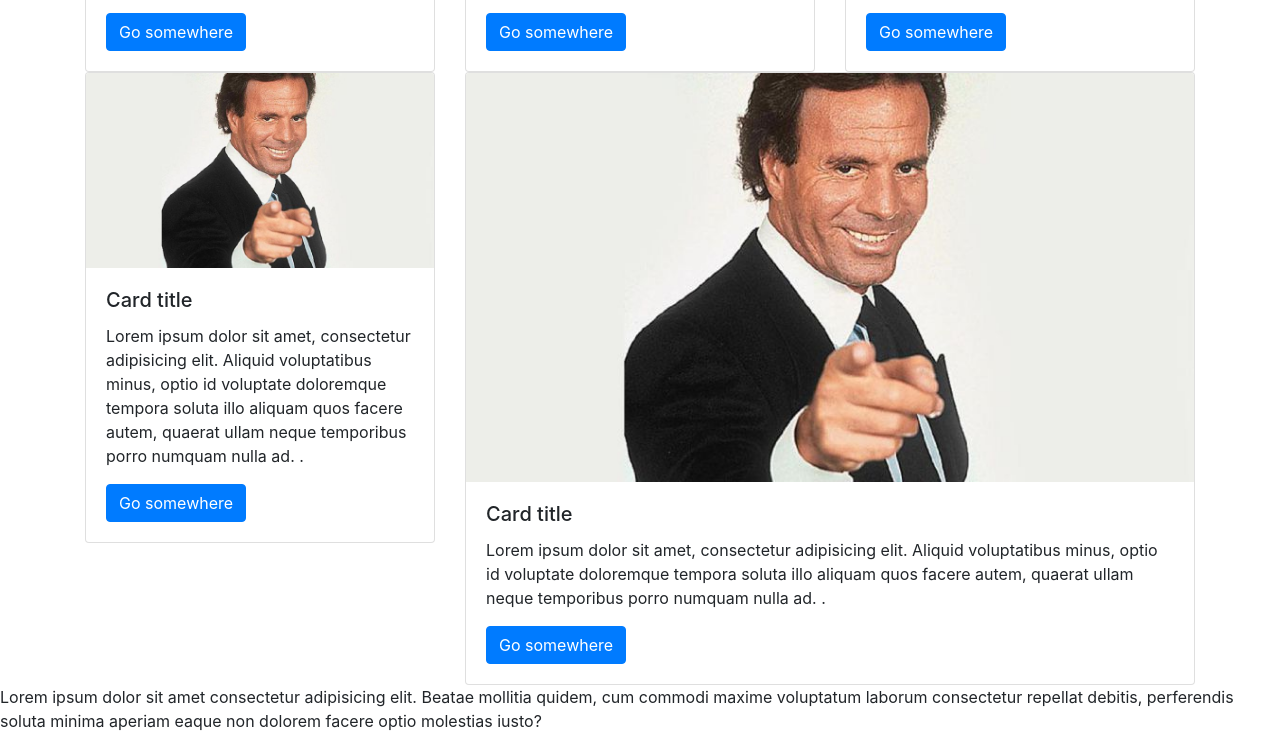
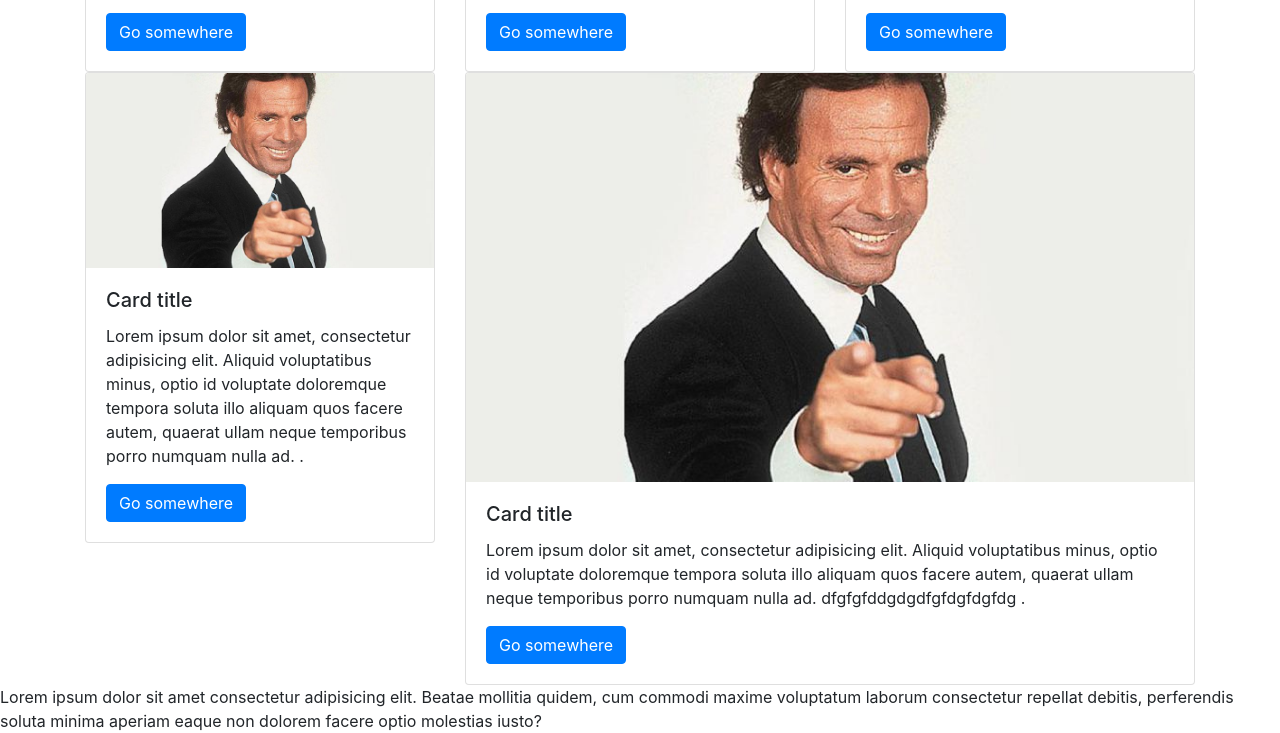
Before and after one commit to abolillo/SmartNinja, a plain HTML site: page index.html in a window 1280 px wide. Shown: the part 399-1132 px from the top of the page. Drawn offline with nearby package versions, Linux system fonts and the light colour scheme.

Commit message:
sdgfdgfdg

```diff
--- a/index.html
+++ b/index.html
@@ -109,6 +109,7 @@
               Lorem ipsum dolor sit amet, consectetur adipisicing elit. Aliquid voluptatibus minus, optio id voluptate
               doloremque tempora soluta illo aliquam quos facere autem, quaerat ullam neque temporibus porro numquam
               nulla ad.
+              dfgfgfddgdgdfgfdgfdgfdg
               .</p>
             <a href="#" class="btn btn-primary">Go somewhere</a>
           </div>
```
